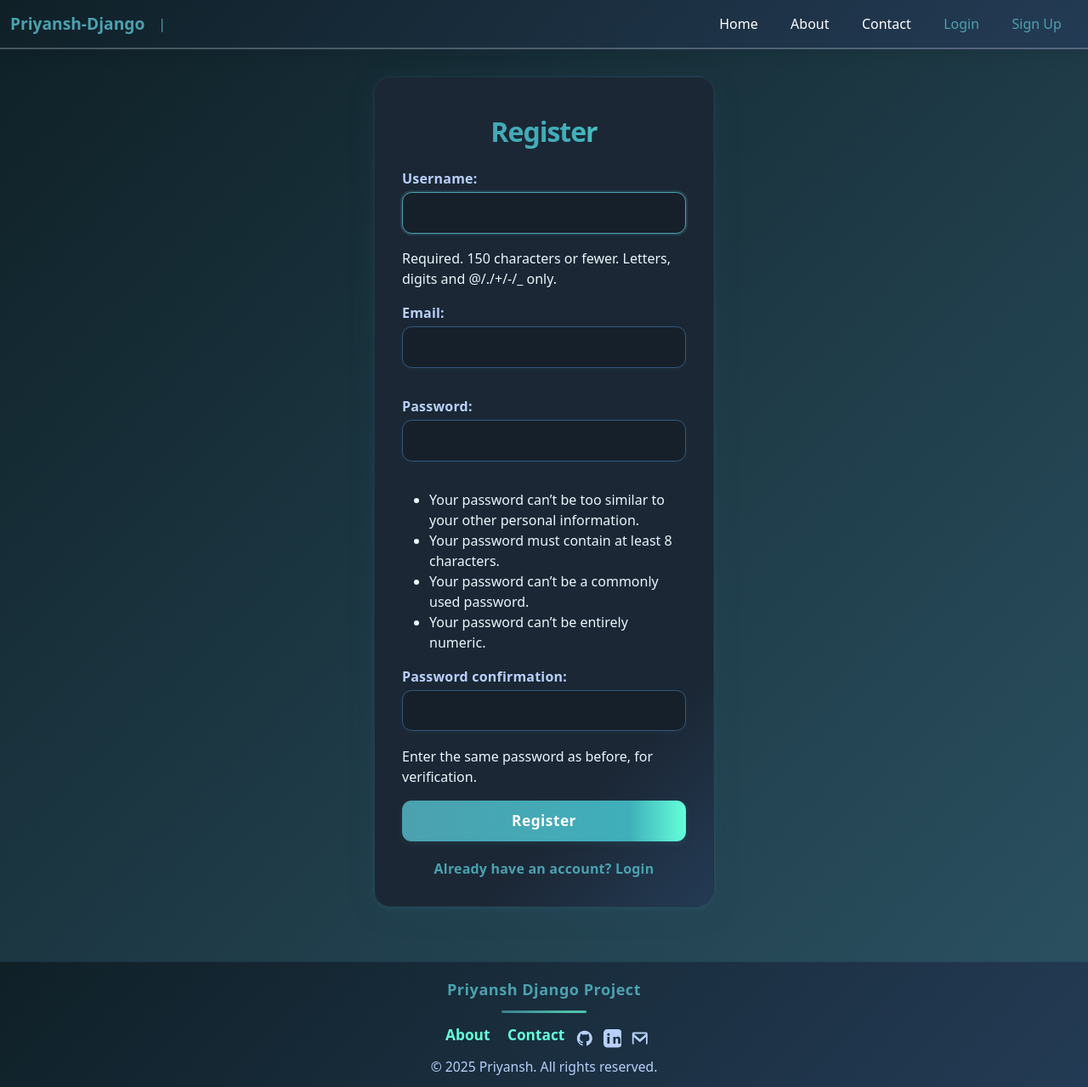
After one commit to priyansh0712/Django-Project, a Django app: page /register/ in a window 1280 px wide. The commit adds this page. Shown: the whole page at 85% size. Run offline with Django 5.2, Linux system fonts and the light colour scheme.

Commit message:
Complate

```diff
--- a/Project/Project/urls.py
+++ b/Project/Project/urls.py
@@ -18,9 +18,11 @@ from django.contrib import admin
 from django.urls import path,include
 from django.conf import settings
 from django.conf.urls.static import static
+from django.contrib.auth.urls import views as auth_views
 
 urlpatterns = [
     path('admin/', admin.site.urls),
     path('', include('tweet.urls')),
+    path('accounts/', include('django.contrib.auth.urls')),
 
 ]+ static(settings.MEDIA_URL, document_root=settings.MEDIA_ROOT)
--- a/Project/templates/layout.html
+++ b/Project/templates/layout.html
@@ -81,20 +81,29 @@
             <div class="collapse navbar-collapse" id="navbarNav">
             <ul class="navbar-nav ms-auto">
                 <li class="nav-item">
-                <span class="nav-link" style="color: #FFFFFF;">Home</span>
+                    <a href={% url "display_tweet" %} class="nav-link" style="color: #FFFFFF;">Home</a>
                 </li>
                 <li class="nav-item">
-                <span class="nav-link" style="color: #FFFFFF;">About</span>
+                    <a href={% url "about" %} class="nav-link" style="color: #FFFFFF;">About</a>
                 </li>
                 <li class="nav-item">
-                <span class="nav-link" style="color: #FFFFFF;">Contact</span>
+                    <a href={% url "contact" %} class="nav-link" style="color: #FFFFFF;">Contact</a>
                 </li>
-                <li class="nav-item">
-                <span class="nav-link" style="color: #4CA1AF;">Login</span>
-                </li>
-                <li class="nav-item">
-                <span class="nav-link" style="color: #4CA1AF;">Sign Up</span>
-                </li>
+                {% if user.is_authenticated %}
+                    <li class="nav-item">
+                        <form action="{% url 'logout' %}" method="post" style="display:inline;">
+                            {% csrf_token %}
+                            <button class="nav-link" type="submit" style="color: #4CA1AF;">Logout</button>
+                        </form>
+                    </li>
+                {% else %}
+                    <li class="nav-item">
+                        <a class="nav-link" href="{% url "login" %}"style="color: #4CA1AF;">Login</a>
+                    </li>
+                    <li class="nav-item">
+                        <a class="nav-link" href="{% url "register" %}" style="color: #4CA1AF;">Sign Up</a>
+                    </li>
+                {% endif %}
             </ul>
             </div>
         </div>
@@ -104,4 +113,79 @@
         {% endblock %}
     </div>
 </body>
+
+<footer style="background: linear-gradient(135deg, #0F2027, #243B55); color: #b8d0fa; padding: 1.2rem 0 0.7rem 0; text-align: center; font-size: 1.08rem; font-weight: 500; border-top: 1.5px solid rgba(76,161,175,0.13); margin-top: 2rem;">
+        <style>
+            .footer-link {
+                color: #64FFDA;
+                text-decoration: none;
+                margin: 0 0.5rem;
+                transition: color 0.2s, text-shadow 0.2s;
+                font-weight: 600;
+                position: relative;
+            }
+            .footer-link:hover {
+                color: #4CA1AF;
+                text-shadow: 0 2px 10px #4CA1AF88;
+            }
+            .footer-social {
+                display: inline-flex;
+                gap: 0.7rem;
+                margin: 0.5rem 0 0.2rem 0;
+                vertical-align: middle;
+            }
+            .footer-social a {
+                color: #b8d0fa;
+                font-size: 1.35rem;
+                transition: color 0.2s, transform 0.2s;
+                display: inline-flex;
+                align-items: center;
+                justify-content: center;
+            }
+            .footer-social a:hover {
+                color: #64FFDA;
+                transform: scale(1.18) translateY(-2px);
+                text-shadow: 0 2px 10px #4CA1AF88;
+            }
+            .footer-main {
+                font-weight:700; color:#4CA1AF; letter-spacing:0.5px;
+                font-size:1.13rem;
+                margin-bottom:0.2rem;
+                display:inline-block;
+            }
+            .footer-bar {
+                width: 100px;
+                height: 3px;
+                background: linear-gradient(90deg,#4CA1AF,#64FFDA 80%);
+                border-radius: 2px;
+                margin: 0.5rem auto 0.7rem auto;
+                opacity: 0.7;
+                transition: width 0.3s;
+            }
+            footer:hover .footer-bar {
+                width: 140px;
+                opacity: 1;
+            }
+        </style>
+        <div class="container">
+                <span class="footer-main">Priyansh Django Project</span>
+                <div class="footer-bar"></div>
+                <a href="{% url 'about' %}" class="footer-link">About</a>
+                <a href="{% url 'contact' %}" class="footer-link">Contact</a>
+                <span class="footer-social">
+                                <a href="https://github.com/priyansh0712/Priyansh-Vekariya" target="_blank" title="GitHub" aria-label="GitHub">
+                                    <svg width="1em" height="1em" viewBox="0 0 24 24" fill="none" xmlns="http://www.w3.org/2000/svg"><path d="M12 2C6.477 2 2 6.484 2 12.021c0 4.428 2.865 8.184 6.839 9.504.5.092.682-.217.682-.482 0-.237-.009-.868-.014-1.703-2.782.605-3.369-1.342-3.369-1.342-.454-1.155-1.11-1.463-1.11-1.463-.908-.62.069-.608.069-.608 1.004.07 1.532 1.032 1.532 1.032.892 1.53 2.341 1.088 2.91.832.092-.647.35-1.088.636-1.339-2.221-.253-4.555-1.113-4.555-4.951 0-1.093.39-1.987 1.029-2.686-.103-.253-.446-1.272.098-2.65 0 0 .84-.27 2.75 1.025A9.564 9.564 0 0 1 12 6.844c.85.004 1.705.115 2.504.337 1.909-1.295 2.748-1.025 2.748-1.025.546 1.378.202 2.397.1 2.65.64.699 1.028 1.593 1.028 2.686 0 3.847-2.337 4.695-4.566 4.944.359.309.678.92.678 1.855 0 1.338-.012 2.419-.012 2.749 0 .267.18.577.688.48C19.138 20.2 22 16.447 22 12.021 22 6.484 17.523 2 12 2Z" fill="currentColor"/></svg>
+                                </a>
+                                <a href="https://www.linkedin.com/in/priyansh-vekariya-20a346310/" target="_blank" title="LinkedIn" aria-label="LinkedIn">
+                                    <svg width="1em" height="1em" viewBox="0 0 24 24" fill="none" xmlns="http://www.w3.org/2000/svg"><path d="M19 0h-14c-2.76 0-5 2.24-5 5v14c0 2.76 2.24 5 5 5h14c2.76 0 5-2.24 5-5v-14c0-2.76-2.24-5-5-5zm-11 19h-3v-9h3v9zm-1.5-10.28c-.97 0-1.75-.79-1.75-1.75s.78-1.75 1.75-1.75 1.75.79 1.75 1.75-.78 1.75-1.75 1.75zm15.5 10.28h-3v-4.5c0-1.08-.02-2.47-1.5-2.47-1.5 0-1.73 1.17-1.73 2.39v4.58h-3v-9h2.89v1.23h.04c.4-.75 1.38-1.54 2.84-1.54 3.04 0 3.6 2 3.6 4.59v4.72z" fill="currentColor"/></svg>
+                                </a>
+                                <a href="mailto:pinshuvekariya@gmail.com" title="Email" aria-label="Email">
+                                    <svg width="1em" height="1em" viewBox="0 0 24 24" fill="none" xmlns="http://www.w3.org/2000/svg"><path d="M20 4H4a2 2 0 0 0-2 2v12a2 2 0 0 0 2 2h16a2 2 0 0 0 2-2V6a2 2 0 0 0-2-2Zm0 2v.01L12 13 4 6.01V6h16ZM4 20v-9.99l7.293 6.364a1 1 0 0 0 1.414 0L20 10.01V20H4Z" fill="currentColor"/></svg>
+                                </a>
+                </span>
+                <span style="display:block; margin-top:0.5rem; color:#b8d0fa; font-size:0.98rem;">&copy; {{ now|default:2025 }} Priyansh. All rights reserved.</span>
+        </div>
+</footer>
 </html>
+</body>
+</html>
--- /dev/null
+++ b/Project/templates/registration/register.html
@@ -0,0 +1,109 @@
+{% extends "layout.html" %}
+{% block title %}Register{% endblock %}
+{% block content %}
+<style>
+  .auth-bg {
+    min-height: 100vh;
+    display: flex;
+    align-items: center;
+    justify-content: center;
+    padding: 2rem 0;
+  }
+  .auth-card {
+    background: linear-gradient(135deg, #1b2735 80%, #243B55 100%);
+    border-radius: 1.2rem;
+    box-shadow: 0 6px 32px 0 rgba(44,83,100,0.18), 0 1.5px 6px rgba(76,161,175,0.13);
+    padding: 2.5rem 2rem 2rem 2rem;
+    max-width: 400px;
+    width: 100%;
+    color: #eaf6fb;
+    border: 1.5px solid rgba(76,161,175,0.10);
+  }
+  .auth-title {
+    font-size: 2rem;
+    font-weight: 800;
+    letter-spacing: -1px;
+    text-align: center;
+    margin-bottom: 1.2rem;
+    background: linear-gradient(90deg,#4CA1AF,#3FAFBA 60%, #64FFDA 100%);
+    -webkit-background-clip: text;
+    background-clip: text;
+    color: transparent;
+  }
+  .auth-card label {
+    color: #b8d0fa;
+    font-weight: 600;
+    margin-bottom: 0.25rem;
+    display: block;
+    letter-spacing: 0.2px;
+  }
+  .auth-card input {
+    width: 100%;
+    padding: 0.7rem 1rem;
+    border-radius: 0.7rem;
+    border: 1.5px solid #35577D;
+    background: #16202a;
+    color: #eaf6fb;
+    font-size: 1rem;
+    margin-bottom: 1.1rem;
+    transition: border 0.2s, box-shadow 0.2s;
+    box-shadow: 0 1.5px 6px rgba(76,161,175,0.07);
+  }
+  .auth-card input:focus {
+    border: 1.5px solid #4CA1AF;
+    outline: none;
+    box-shadow: 0 0 0 2px #4CA1AF33;
+  }
+  .auth-actions {
+    display: flex;
+    gap: 0.7rem;
+    margin-top: 0.5rem;
+  }
+  .auth-submit {
+    flex: 1;
+    background: linear-gradient(90deg,#4CA1AF,#3FAFBA 80%, #64FFDA 100%);
+    color: #fff;
+    font-weight: 700;
+    border: none;
+    border-radius: 0.7rem;
+    padding: 0.7rem 0;
+    font-size: 1.08rem;
+    letter-spacing: 0.5px;
+    box-shadow: 0 2px 10px rgba(76,161,175,0.13);
+    transition: background 0.2s, transform 0.2s, box-shadow 0.2s;
+    cursor: pointer;
+  }
+  .auth-submit:hover {
+    background: linear-gradient(90deg,#3FAFBA,#4CA1AF 80%, #64FFDA 100%);
+    transform: translateY(-2px) scale(1.03);
+    box-shadow: 0 6px 18px -4px #4CA1AF55;
+  }
+  .auth-link {
+    color: #4CA1AF;
+    text-align: center;
+    display: block;
+    margin-top: 1.2rem;
+    text-decoration: none;
+    font-weight: 600;
+    letter-spacing: 0.2px;
+    transition: color 0.2s;
+  }
+  .auth-link:hover {
+    color: #64FFDA;
+    text-decoration: underline;
+  }
+</style>
+<div class="auth-bg">
+  <div class="auth-card">
+    <div class="auth-title">Register</div>
+    <form method="post">
+      {% csrf_token %}
+      {{ form.as_p }}
+      <div class="auth-actions">
+        <button type="submit" class="auth-submit">Register</button>
+      </div>
+    </form>
+    <a href="{% url 'login' %}" class="auth-link">Already have an account? Login</a>
+  </div>
+</div>
+{% endblock %}
--- a/Project/tweet/templates/tweet_list.html
+++ b/Project/tweet/templates/tweet_list.html
@@ -247,8 +247,10 @@
                 </div>
                 <p class="tweet-text" style="color: #f5f5f5;">{{ tweet.text }}</p>
                 <div class="action-buttons">
+                  {% if tweet.user == user %}
                   <a href="{% url 'edit_tweet' tweet.id %}" class="edit-btn" title="Edit this tweet">Edit</a>
                   <a href="{% url 'delete_tweet' tweet.id %}" class="delete-btn" title="Delete this tweet">Delete</a>
+                  {% endif %}
                 </div>
               </div>
             </div>
--- a/Project/tweet/urls.py
+++ b/Project/tweet/urls.py
@@ -25,4 +25,7 @@ urlpatterns = [
     path('create/',views.create_tweet,name ="create_tweet"),
     path('<int:tweet_id>/edit/', views.edit_tweet, name='edit_tweet'),
     path('<int:tweet_id>/delete/',views.delete_tweet,name="delete_tweet"),
+    path('register/',views.register,name='register'),
+    path('about/',views.about,name='about'),
+    path('contact/',views.contact,name='contact'),
 ]
--- a/Project/tweet/views.py
+++ b/Project/tweet/views.py
@@ -1,8 +1,9 @@
 from django.shortcuts import render
 from .models import Tweet
-from .forms import TweetForm
+from .forms import TweetForm,UserForm
 from django.shortcuts import get_object_or_404,redirect
 from django.contrib.auth.decorators import login_required
+from django.contrib.auth import login
 
 # View for Display all Tweet
 def dispay_tweet(request):
@@ -52,3 +53,39 @@ def delete_tweet(request , tweet_id):
         tweet.delete()
         return redirect('display_tweet')
     return render(request,'tweet_delete.html',{'tweet':tweet})
+
+def register(request):
+    if request.method == 'POST':
+        form = UserForm(request.POST)
+        if form.is_valid():
+            user = form.save(commit=False)
+            user.set_password(form.cleaned_data['password1'])
+            user.save()
+            login(request, user)
+            return redirect('display_tweet')
+    else:
+        form = UserForm()
+    return render(request, 'registration/register.html', {'form': form})
+
+def about(request):
+    return render(request,'about.html')
+
+def contact(request):
+    from django.core.mail import send_mail
+    from django.conf import settings
+    message_sent = False
+    if request.method == 'POST':
+        name = request.POST.get('name')
+        email = request.POST.get('email')
+        message = request.POST.get('message')
+        subject = f'Contact Form Submission from {name}'
+        full_message = f'Name: {name}\nEmail: {email}\n\nMessage:\n{message}'
+        send_mail(
+            subject,
+            full_message,
+            settings.DEFAULT_FROM_EMAIL,
+            [settings.DEFAULT_FROM_EMAIL],
+            fail_silently=False,
+        )
+        message_sent = True
+    return render(request, 'contact.html', {'message_sent': message_sent})
```
Also changed, not shown: Project/Project/settings.py (+16 -0 lines), Project/templates/about.html (added, +23 -0 lines), Project/templates/contact.html (added, +53 -0 lines), Project/templates/registration/login.html (added, +109 -0 lines), Project/db.sqlite3, Project/media/photos/OIP.jpeg (added), Project/media/photos/OIP.webp (added), Project/media/photos/OIP_1.jpg (added), Project/media/photos/OIP_e3chY67.jpeg (added), Project/media/photos/login_FOR_WEB.png (added), Project/media/photos/login_FOR_WEB_T6z0h77.png (added), Project/media/photos/pandas-logo-65337c3d6c2ed-1-1200x675.jpg (added), 1 other file.
